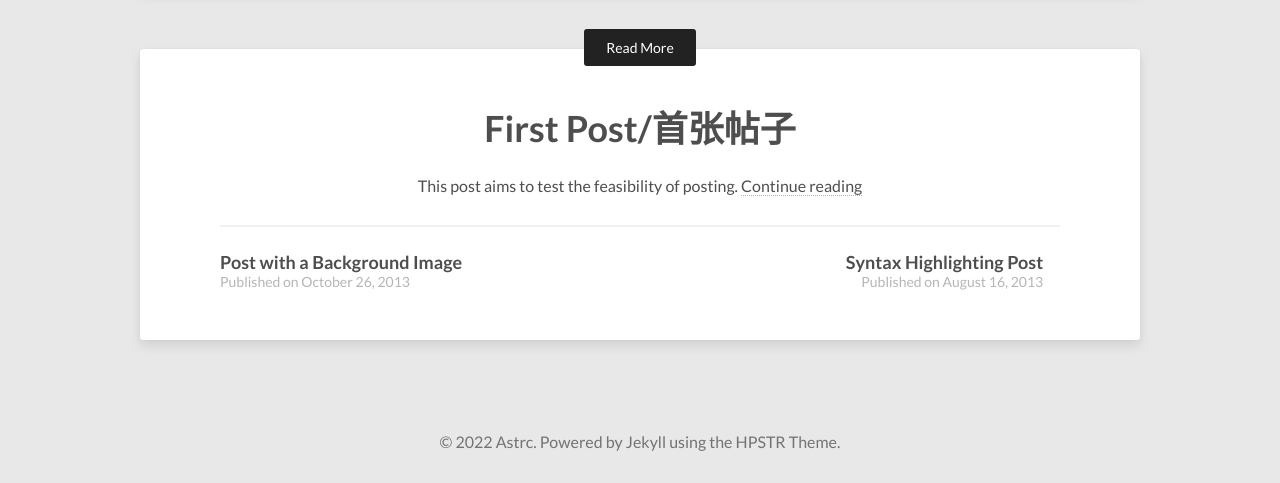
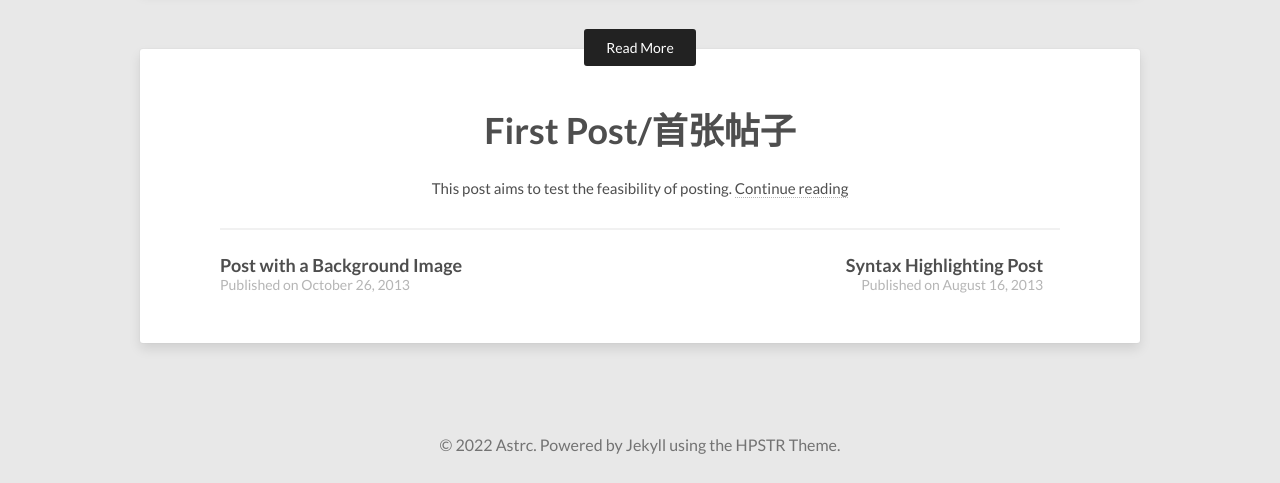
Before and after one commit to lucameng/lucameng.github.io, a Jekyll site: the page built from _posts/2013-08-12-sample-link-post.md, in a window 1280 px wide. Shown: the part 564-1047 px from the top of the page. Built offline with Jekyll 4.4.1, drawn with Linux system fonts in a browser that asks for light colours.

Commit message:
change content size

```diff
--- a/_data/navigation.yml
+++ b/_data/navigation.yml
@@ -1,7 +1,7 @@
 # Menu navigation links
 
-- title: Theme Setup
-  url: /theme-setup/
+#- title: Theme Setup
+#  url: /theme-setup/
 
 #- title: External Link
 # url: http://mademistakes.com
--- a/_sass/_page.scss
+++ b/_sass/_page.scss
@@ -393,7 +393,7 @@ header .entry-meta {
 }
 
 .read-more-content {
-	@include font-size(16);
+	@include font-size(15);
 
 	// Dotted line underlines for links
 	p > a,
```
